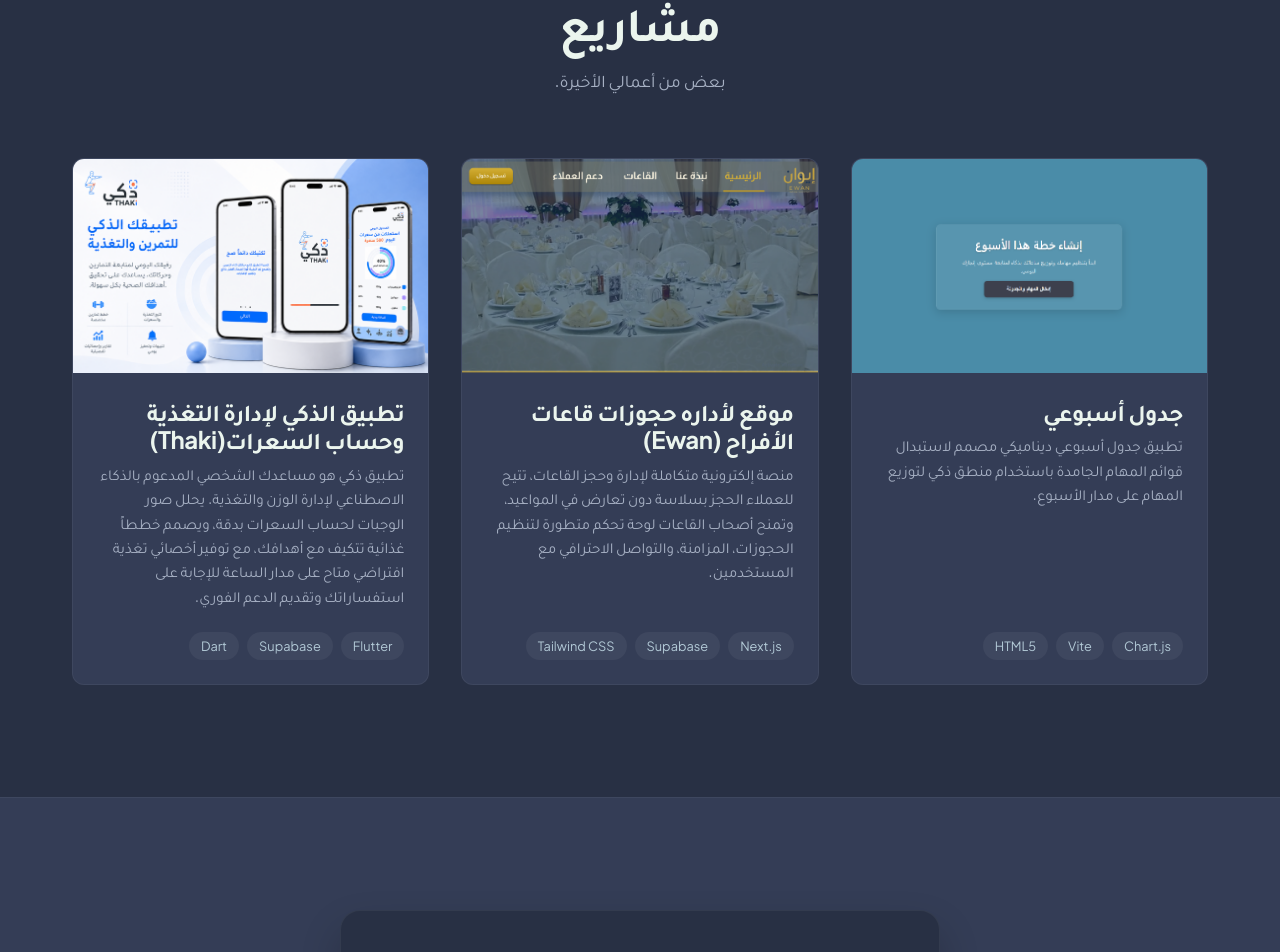
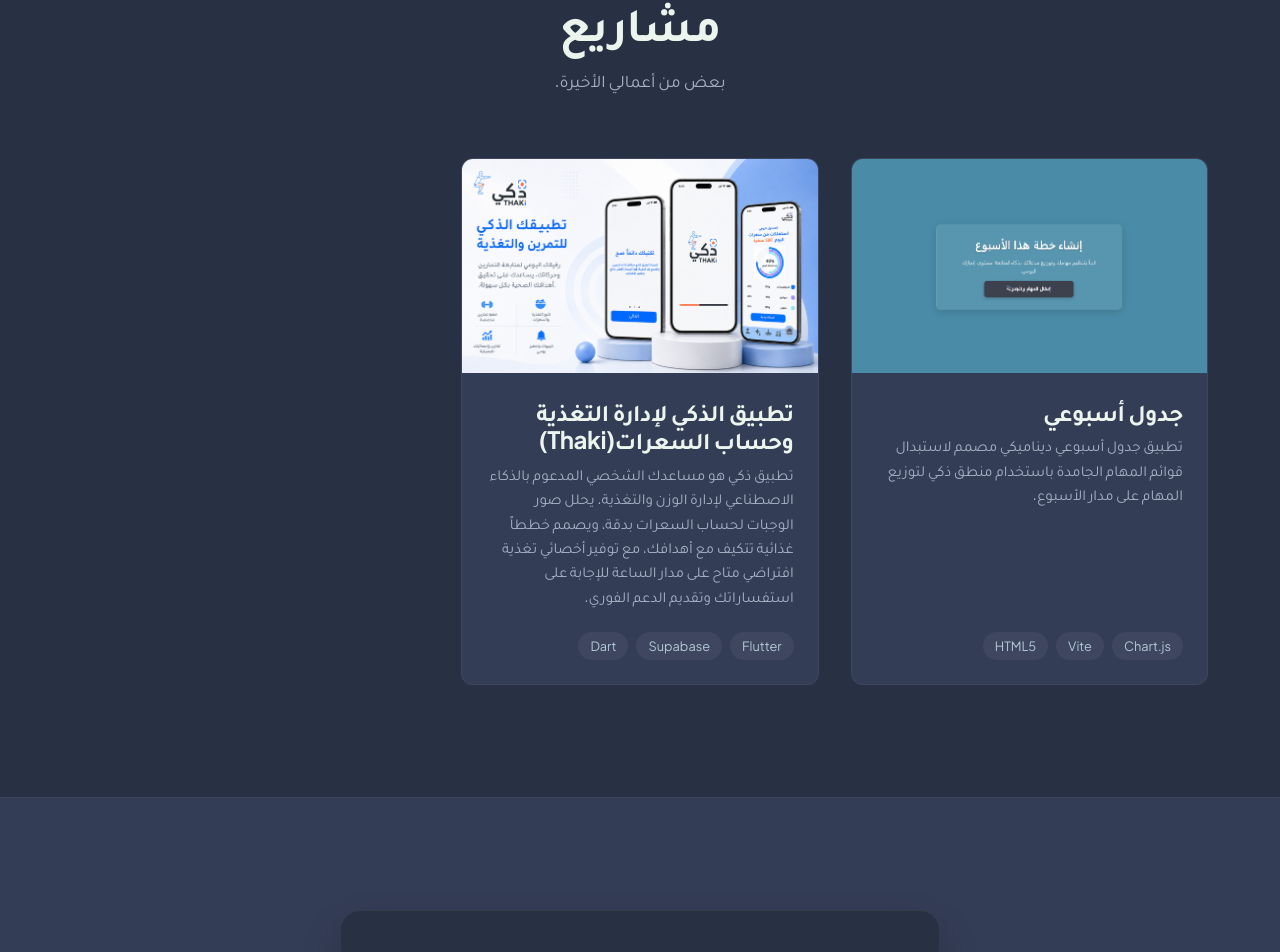
Before and after one commit to samahmed-art/My-portfolio, a React (Vite) app: page / in a window 1280 px wide. Shown: the part 1761-2713 px from the top of the page. Built offline with nearby package versions, Linux system fonts and the light colour scheme.

Commit message:
Small edit

```diff
--- a/src/data/projects.js
+++ b/src/data/projects.js
@@ -18,26 +18,26 @@
     githubLink: "https://github.com/samahmed-art/weekly-to-do-list.git",
     liveLink: "https://my-smart-schedual.netlify.app/"
   }
-  ,
-  {
-    id: "Ewan-halls",
-    title: {
-      ar: "موقع لأداره حجوزات قاعات الأفراح (Ewan)",
-      en: "Wedding Hall Booking Management Website (Ewan)"
-    },
-    shortDescription: {
-      ar: "منصة إلكترونية متكاملة لإدارة وحجز القاعات، تتيح للعملاء الحجز بسلاسة دون تعارض في المواعيد، وتمنح أصحاب القاعات لوحة تحكم متطورة لتنظيم الحجوزات، المزامنة، والتواصل الاحترافي مع المستخدمين.",
-      en: "An integrated digital platform for venue management and booking that enables customers to book seamlessly without scheduling conflicts, while providing venue owners with an advanced dashboard to manage bookings, synchronization, and professional communication with users."
-    },
-    fullDescription: {
-      ar :"نظام حجز قاعات  هو منصة ويب متكاملة متعددة الملاك (Multi-Vendor SaaS) تستبدل عشوائية السجلات الورقية بنظام حجز وإدارة ذكي، يتميز بتقويم تفاعلي يمنع الحجز المزدوج برمجياً ومحرك أمان يلغي الحجوزات الوهمية خلال 10 دقائق، مع توفير لوحات تحكم مستقلة ومحمية لكل صاحب قاعة لإدارة محتواه وصوره عبر Supabase Storage وإطلاق الحملات التسويقية بواسطة Resend API، مدمجاً ببوابة دفع إلكتروني لتأمين المعاملات وبواجهة مستخدم متجاوبة وعالية الاستجابة مصممة في Figma ومطورة بـ Next.js و Tailwind CSS.",
-      en : " Halls Booking System is an integrated multi-vendor SaaS web platform that replaces traditional paper logs with a smart management and reservation engine. It features an interactive calendar that programmatically eliminates double-bookings and an automated security gate that cancels ghost reservations within 10 minutes. The system provides secure, independent dashboards for each hall owner to dynamically manage content and multi-image uploads via Supabase Storage, dispatch bulk marketing campaigns using Resend API, and process secure payments through an integrated e-payment gateway—all wrapped in a highly responsive user interface designed in Figma and developed using Next.js, Supabase, and Tailwind CSS."
-    },
-    techTags: ["Next.js",  "Supabase","Tailwind CSS","Shadcn UI", "Resend API", "Lucide React"],
-    image: "/EWAN.png",
-    githubLink: "https://github.com/samahmed-art/ewan.git",
-    liveLink: "https://ewan-halls.vercel.app/"
-  }
+
+  // {
+  //   id: "Ewan-halls",
+  //   title: {
+  //     ar: "موقع لأداره حجوزات قاعات الأفراح (Ewan)",
+  //     en: "Wedding Hall Booking Management Website (Ewan)"
+  //   },
+  //   shortDescription: {
+  //     ar: "منصة إلكترونية متكاملة لإدارة وحجز القاعات، تتيح للعملاء الحجز بسلاسة دون تعارض في المواعيد، وتمنح أصحاب القاعات لوحة تحكم متطورة لتنظيم الحجوزات، المزامنة، والتواصل الاحترافي مع المستخدمين.",
+  //     en: "An integrated digital platform for venue management and booking that enables customers to book seamlessly without scheduling conflicts, while providing venue owners with an advanced dashboard to manage bookings, synchronization, and professional communication with users."
+  //   },
+  //   fullDescription: {
+  //     ar :"نظام حجز قاعات  هو منصة ويب متكاملة متعددة الملاك (Multi-Vendor SaaS) تستبدل عشوائية السجلات الورقية بنظام حجز وإدارة ذكي، يتميز بتقويم تفاعلي يمنع الحجز المزدوج برمجياً ومحرك أمان يلغي الحجوزات الوهمية خلال 10 دقائق، مع توفير لوحات تحكم مستقلة ومحمية لكل صاحب قاعة لإدارة محتواه وصوره عبر Supabase Storage وإطلاق الحملات التسويقية بواسطة Resend API، مدمجاً ببوابة دفع إلكتروني لتأمين المعاملات وبواجهة مستخدم متجاوبة وعالية الاستجابة مصممة في Figma ومطورة بـ Next.js و Tailwind CSS.",
+  //     en : " Halls Booking System is an integrated multi-vendor SaaS web platform that replaces traditional paper logs with a smart management and reservation engine. It features an interactive calendar that programmatically eliminates double-bookings and an automated security gate that cancels ghost reservations within 10 minutes. The system provides secure, independent dashboards for each hall owner to dynamically manage content and multi-image uploads via Supabase Storage, dispatch bulk marketing campaigns using Resend API, and process secure payments through an integrated e-payment gateway—all wrapped in a highly responsive user interface designed in Figma and developed using Next.js, Supabase, and Tailwind CSS."
+  //   },
+  //   techTags: ["Next.js",  "Supabase","Tailwind CSS","Shadcn UI", "Resend API", "Lucide React"],
+  //   image: "/EWAN.png",
+  //   githubLink: "https://github.com/samahmed-art/ewan.git",
+  //   liveLink: "https://ewan-halls.vercel.app/"
+  // }
     ,
   {
     id: "Thaki-app",
```
